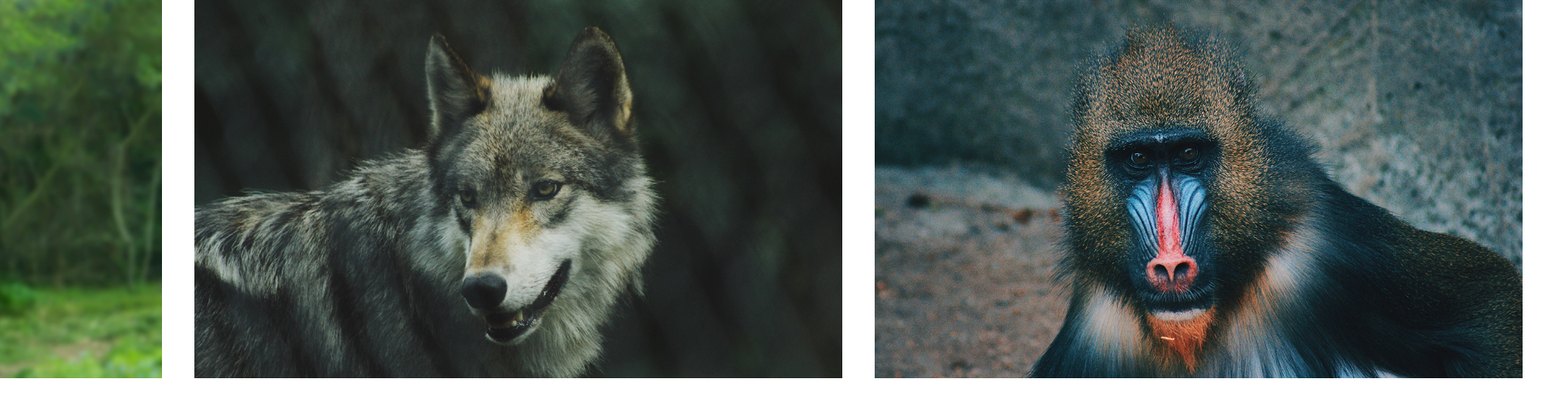
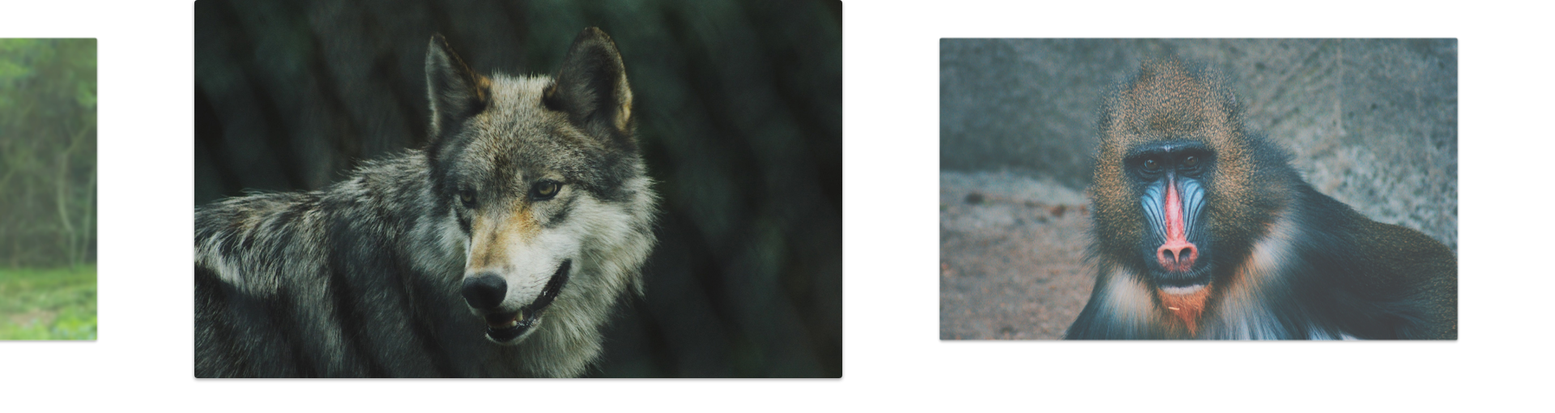
Before and after one commit to BryanJonathan/slide-animais, a plain HTML site: page index.html in a window 1280 px wide. Shown: the top 510 px of the page at 81% size, 1920 px wide, since content can reach past the window. Drawn offline with Linux system fonts and the light colour scheme.

Commit message:
ajustes das configuracoes ao resize e classe ativa adicionada

```diff
--- a/css/style.css
+++ b/css/style.css
@@ -22,9 +22,25 @@ img {
   /* transition: 0.3s; */
 }
 
+.slide:hover {
+  will-change: transform;
+}
+
 .slide li {
   flex-shrink: 0;
   width: 80vw;
   max-width: 800px;
   margin: 0 20px;
+
+  border-radius: 4px;
+  overflow: hidden;
+  box-shadow: 0 2px 4px rgba(0, 0, 0, 0.4);
+  opacity: 0.8;
+  transform: scale(0.8);
+  transition: 0.4s;
 }
+
+.slide li.active {
+  opacity: 1;
+  transform: scale(1);
+}
--- a/js/slide.js
+++ b/js/slide.js
@@ -1,8 +1,11 @@
+import debounce from './debounce.js';
+
 export default class Slide {
   constructor(slide, wrapper) {
     this.slide = document.querySelector(slide);
     this.wrapper = document.querySelector(wrapper);
     this.dist = { finalPosition: 0, startX: 0, movement: 0 };
+    this.activeClass = 'active';
   }
 
   transition(active) {
@@ -67,12 +70,6 @@ export default class Slide {
     this.wrapper.addEventListener('touchend', this.onEnd);
   }
 
-  bindEvents() {
-    this.onStart = this.onStart.bind(this);
-    this.onMove = this.onMove.bind(this);
-    this.onEnd = this.onEnd.bind(this);
-  }
-
   //Slides Configs
 
   slidePosition(slide) {
@@ -101,6 +98,14 @@ export default class Slide {
     this.moveSlide(activeSlide.position);
     this.slidesIndexNav(index);
     this.dist.finalPosition = activeSlide.position;
+    this.changeActiveClass();
+  }
+
+  changeActiveClass() {
+    this.slideArray.forEach((item) => {
+      item.element.classList.remove(this.activeClass);
+    });
+    this.slideArray[this.index.active].element.classList.add(this.activeClass);
   }
 
   activePrevSlide() {
@@ -111,11 +116,30 @@ export default class Slide {
     if (this.index.next !== undefined) this.changeSlide(this.index.next);
   }
 
+  onResize() {
+    setTimeout(() => {
+      this.slidesConfig();
+      this.changeSlide(this.index.active);
+    }, 1000);
+  }
+
+  addResizeEvent() {
+    window.addEventListener('resize', this.onResize);
+  }
+
+  bindEvents() {
+    this.onStart = this.onStart.bind(this);
+    this.onMove = this.onMove.bind(this);
+    this.onEnd = this.onEnd.bind(this);
+    this.onResize = debounce(this.onResize.bind(this), 200);
+  }
+
   init() {
     this.bindEvents();
     this.transition(true);
     this.addSlideEvents();
     this.slidesConfig();
+    this.addResizeEvent();
     return this;
   }
 }
```
